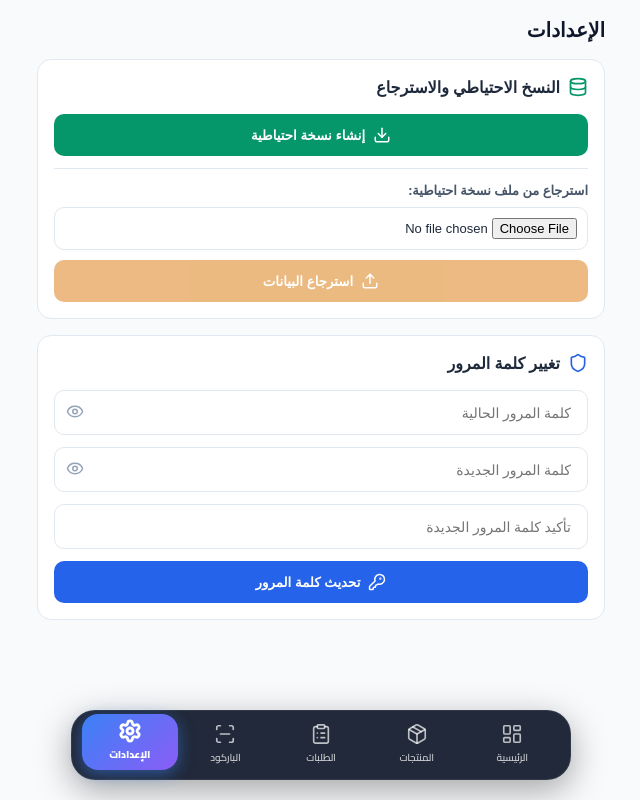
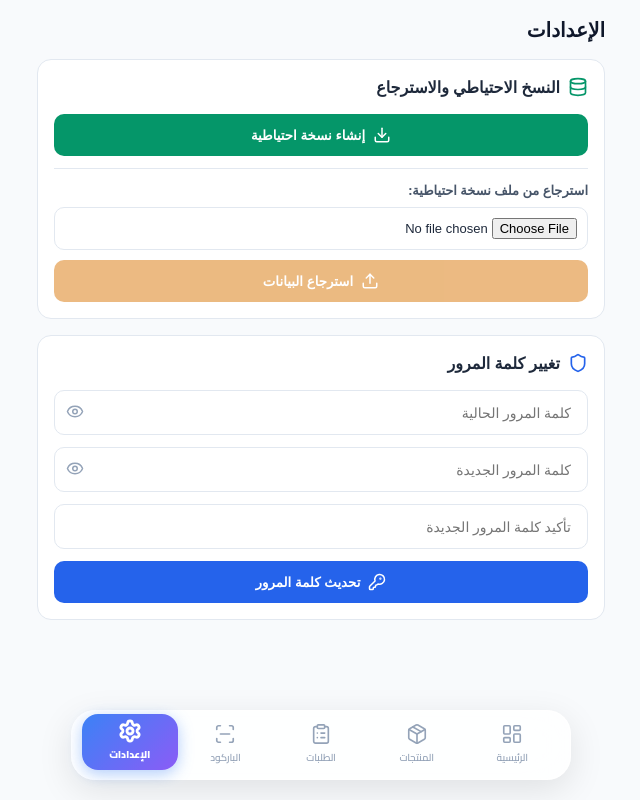
Before and after one commit to ectroshop9/dzboard, a React (Vite) app: page /admin/settings in a window 1280 px wide. Shown: the whole page, without its empty margins (431-1071 px from the left). Built offline with nearby package versions, Linux system fonts and the light colour scheme; no server answers; sample sign-in values are in the browser's storage.

Commit message:
Light theme for bottom nav

```diff
--- a/src/components/MobileBottomNav.jsx
+++ b/src/components/MobileBottomNav.jsx
@@ -14,10 +14,8 @@ export default function MobileBottomNav() {
       const currentScrollY = window.scrollY;
 
       if (currentScrollY > lastScrollY && currentScrollY > 100) {
-        // التمرير للأسفل - إخفاء
         setVisible(false);
       } else {
-        // التمرير للأعلى - إظهار
         setVisible(true);
       }
 
@@ -45,7 +43,7 @@ export default function MobileBottomNav() {
       width: 'calc(100% - 32px)',
       maxWidth: 500,
       height: 70,
-      background: 'rgba(15, 23, 42, 0.92)',
+      background: 'rgba(255, 255, 255, 0.85)',
       backdropFilter: 'blur(20px)',
       WebkitBackdropFilter: 'blur(20px)',
       borderRadius: 24,
@@ -53,10 +51,10 @@ export default function MobileBottomNav() {
       alignItems: 'center',
       justifyContent: 'space-around',
       zIndex: 1000,
-      boxShadow: '0 10px 35px rgba(0, 0, 0, 0.35)',
+      boxShadow: '0 10px 35px rgba(0, 0, 0, 0.1)',
       padding: '6px 10px',
       boxSizing: 'border-box',
-      border: '1px solid rgba(255, 255, 255, 0.08)',
+      border: '1px solid rgba(255, 255, 255, 0.6)',
       opacity: visible ? 1 : 0,
       transition: 'all 0.35s cubic-bezier(0.4, 0, 0.2, 1)',
       pointerEvents: visible ? 'auto' : 'none'
@@ -80,9 +78,9 @@ export default function MobileBottomNav() {
               borderRadius: 16,
               transition: 'all 0.25s cubic-bezier(0.4, 0, 0.2, 1)',
               background: isActive ? 'linear-gradient(135deg, #3b82f6, #8b5cf6)' : 'transparent',
-              color: '#ffffff',
+              color: isActive ? '#ffffff' : '#64748b',
               padding: '4px 0',
-              boxShadow: isActive ? '0 4px 15px rgba(59, 130, 246, 0.5)' : 'none',
+              boxShadow: isActive ? '0 4px 15px rgba(59, 130, 246, 0.4)' : 'none',
               transform: isActive ? 'translateY(-3px)' : 'translateY(0)'
             }}
           >
@@ -97,14 +95,14 @@ export default function MobileBottomNav() {
               <Icon
                 size={22}
                 strokeWidth={isActive ? 2.8 : 1.8}
-                color={isActive ? '#ffffff' : 'rgba(255, 255, 255, 0.7)'}
+                color={isActive ? '#ffffff' : '#94a3b8'}
               />
             </div>
             <span style={{
               whiteSpace: 'nowrap',
               fontSize: 10,
               fontWeight: isActive ? 900 : 600,
-              color: isActive ? '#ffffff' : 'rgba(255, 255, 255, 0.75)',
+              color: isActive ? '#ffffff' : '#94a3b8',
               letterSpacing: '-0.2px'
             }}>
               {item.label}
```
